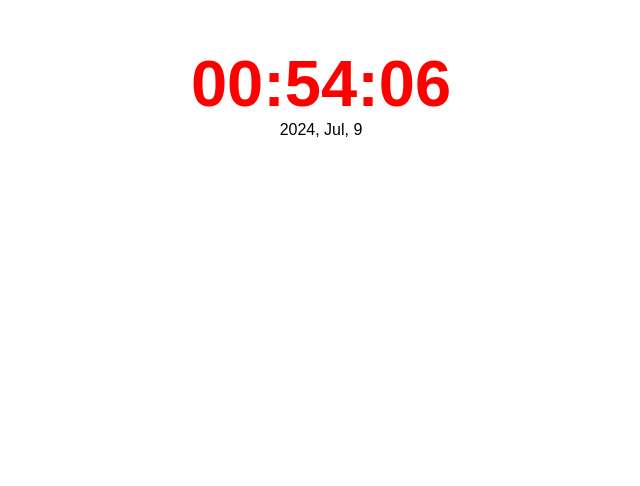
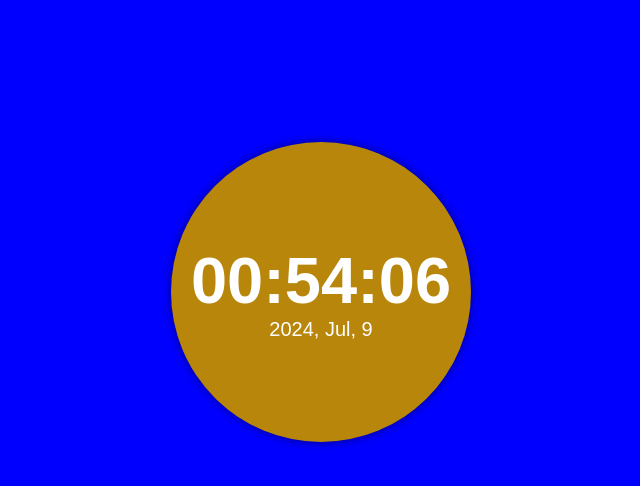
Before and after one commit to YousiefSameh/Clock, a plain HTML site: page index.html in a window 1280 px wide. Shown: the part 108-594 px from the top of the page, without its empty margins (319-959 px from the left). Drawn offline with Linux system fonts and the light colour scheme.

Commit message:
Edit In Style

```diff
--- a/style.css
+++ b/style.css
@@ -6,17 +6,32 @@
 
 body {
     font-family: Arial, Helvetica, sans-serif;
-}
-
-div {
     display: flex;
     align-items: center;
     justify-content: center;
     flex-direction: column;
-    height: 50vh;
+    height: 100vh;
+    background-color: blue;
+}
+
+div {
+    width: 300px;
+    height: 300px;
+    background-color: darkgoldenrod;
+    border-radius: 50%;
+    display: flex;
+    align-items: center;
+    justify-content: center;
+    flex-direction: column;
+    box-shadow: 0 0 10px rgba(0, 0, 0, 0.5);
 }
 
 div h1 {
     font-size: 65px;
-    color: red;
+    color: white;
 }
+
+div p {
+    font-size: 20px;
+    color: white;
+}
```
